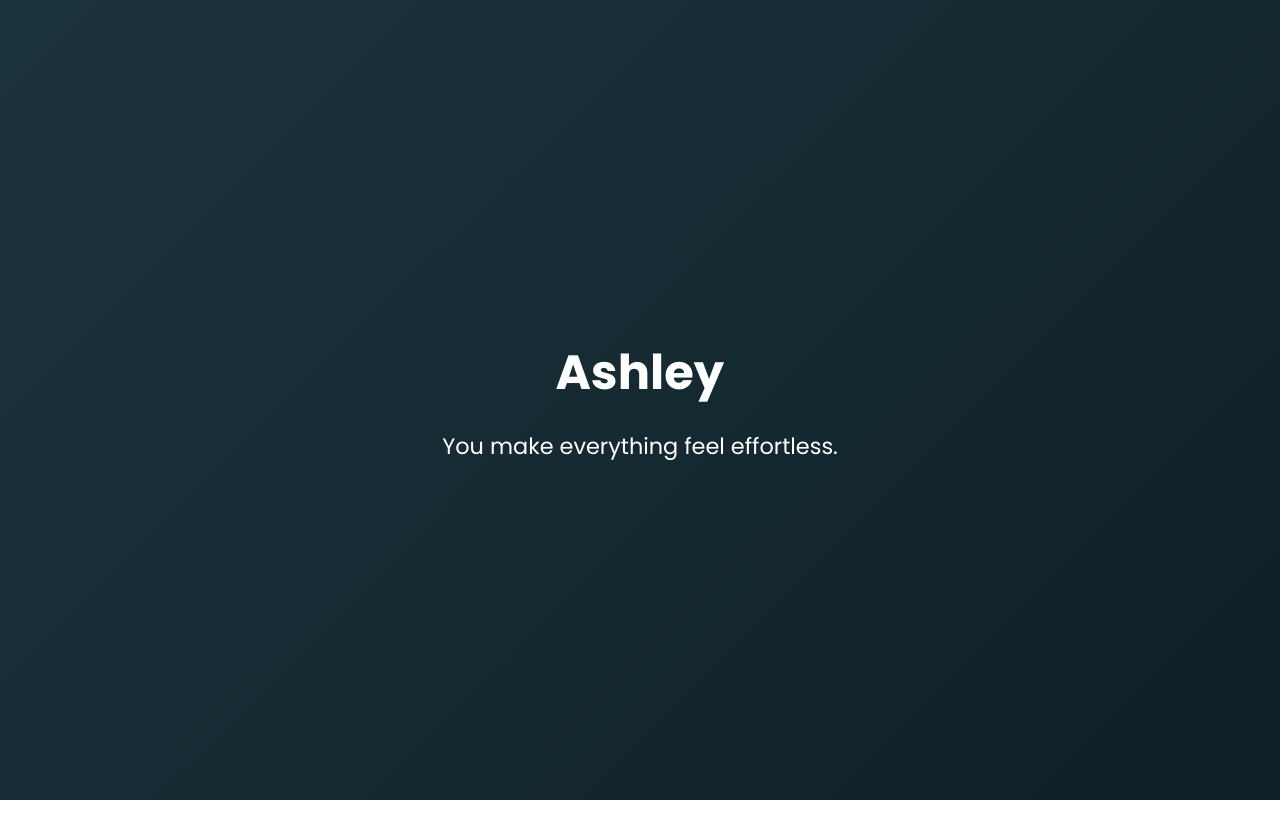
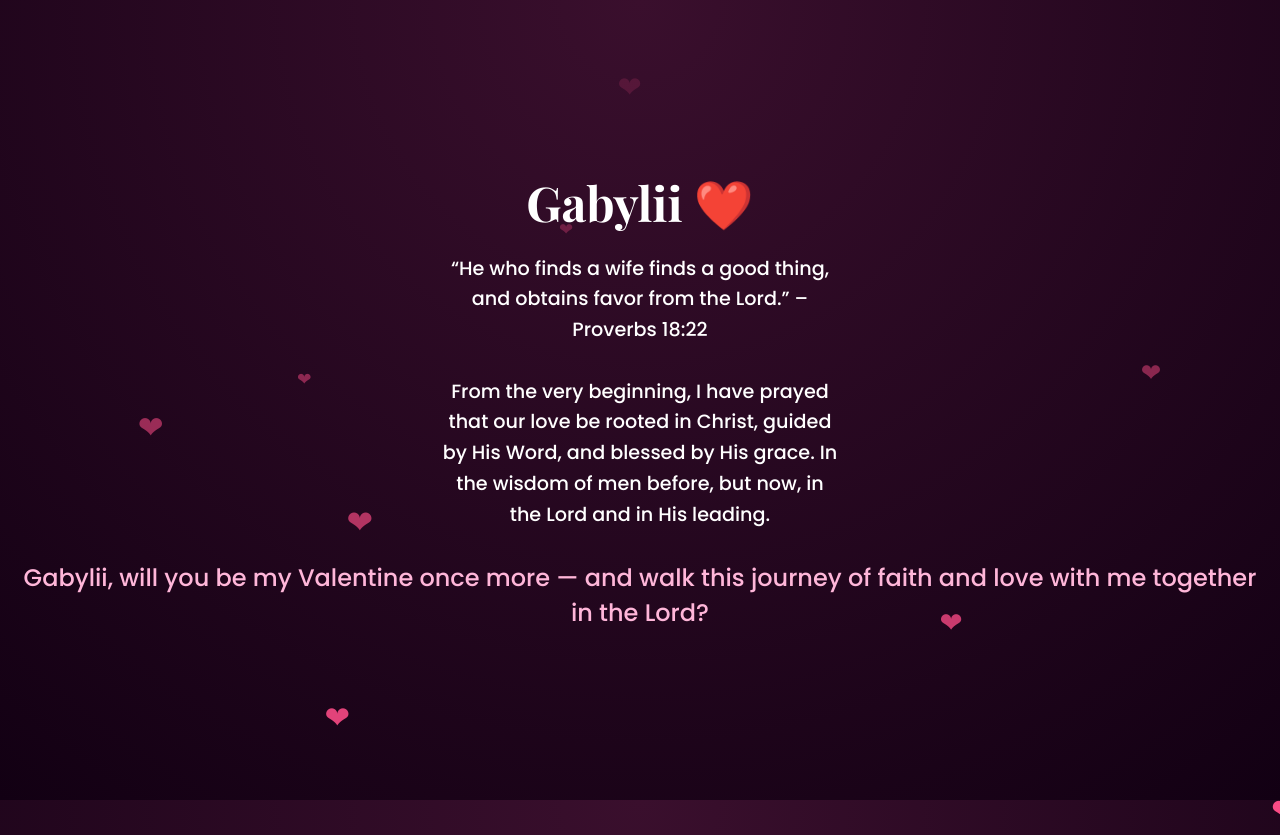
Before and after one commit to rkeyzma/animated-reel, a plain HTML site: page index.html in a window 1280 px wide. Before the commit the page ends 800 px from the top, so only its background shows below. Drawn offline with nearby package versions, Linux system fonts and the light colour scheme.

Commit message:
Update index.html

```diff
--- a/index.html
+++ b/index.html
@@ -3,9 +3,9 @@
 <head>
 <meta charset="UTF-8">
 <meta name="viewport" content="width=device-width, initial-scale=1.0">
-<title>Animated Reel Effect</title>
+<title>For Gabylii ❤️</title>
 
-<link href="https://fonts.googleapis.com/css2?family=Poppins:wght@400;700&display=swap" rel="stylesheet">
+<link href="https://fonts.googleapis.com/css2?family=Playfair+Display:wght@600;700&family=Poppins:wght@300;500&display=swap" rel="stylesheet">
 
 <style>
 * {
@@ -16,64 +16,84 @@
 
 body {
     height: 100vh;
+    overflow: hidden;
     display: flex;
     justify-content: center;
     align-items: center;
+    background: radial-gradient(circle at top, #3a0f2d, #120013);
     font-family: 'Poppins', sans-serif;
-    overflow: hidden;
-    background: linear-gradient(-45deg, #1a1a1a, #0f2027, #203a43, #2c5364);
-    background-size: 400% 400%;
-    animation: gradientMove 8s ease infinite;
+    color: white;
+    text-align: center;
 }
 
 .container {
-    text-align: center;
-    color: white;
+    position: relative;
+    z-index: 2;
     padding: 20px;
 }
 
 h1 {
+    font-family: 'Playfair Display', serif;
     font-size: 3rem;
-    font-weight: 700;
+    margin-bottom: 20px;
     opacity: 0;
-    transform: scale(0.5);
-    animation: popIn 1s ease forwards;
+    transform: translateY(30px);
+    animation: fadeUp 2s ease forwards;
 }
 
-p {
-    margin-top: 20px;
-    font-size: 1.4rem;
+.message {
+    font-size: 1.2rem;
+    max-width: 400px;
+    margin: auto;
+    line-height: 1.6;
     opacity: 0;
-    animation: fadeIn 1s ease forwards;
-    animation-delay: 1s;
+    animation: fadeUp 2s ease forwards;
+    animation-delay: 1.5s;
 }
 
-@keyframes popIn {
+.proposal {
+    font-size: 1.5rem;
+    margin-top: 30px;
+    font-weight: 500;
+    color: #ffb6d9;
+    opacity: 0;
+    animation: fadeUp 2s ease forwards;
+    animation-delay: 3s;
+}
+
+@keyframes fadeUp {
     to {
         opacity: 1;
-        transform: scale(1);
+        transform: translateY(0);
     }
 }
 
-@keyframes fadeIn {
+/* Floating Hearts */
+.heart {
+    position: absolute;
+    bottom: -50px;
+    font-size: 20px;
+    color: #ff4d88;
+    animation: floatUp linear infinite;
+}
+
+@keyframes floatUp {
     to {
-        opacity: 1;
+        transform: translateY(-110vh);
+        opacity: 0;
     }
 }
 
-@keyframes gradientMove {
-    0% {background-position: 0% 50%;}
-    50% {background-position: 100% 50%;}
-    100% {background-position: 0% 50%;}
-}
-
-/* Mobile Optimization */
+/* Mobile */
 @media (max-width: 600px) {
     h1 {
-        font-size: 2.2rem;
+        font-size: 2.3rem;
     }
-    p {
-        font-size: 1.1rem;
+    .message {
+        font-size: 1rem;
+    }
+    .proposal {
+        font-size: 1.2rem;
     }
 }
 </style>
@@ -82,14 +102,39 @@ p {
 <body>
 
 <div class="container">
-    <h1 id="nameText">Ashley</h1>
-    <p id="sentenceText">You make everything feel effortless.</p>
+    <h1>Gabylii ❤️</h1>
+
+    <div class="message">
+        “He who finds a wife finds a good thing,
+        and obtains favor from the Lord.” – Proverbs 18:22
+        <br><br>
+        From the very beginning, I have prayed that our love
+        be rooted in Christ, guided by His Word,
+        and blessed by His grace. In the wisdom of men before, but now, in the Lord and in His leading.
+    </div>
+
+    <div class="proposal">
+        Gabylii, will you be my Valentine once more —
+        and walk this journey of faith and love with me together in the Lord?
+    </div>
 </div>
 
 <script>
-// OPTIONAL: Change text dynamically here
-document.getElementById("My Gabylii").textContent = "Yashwanth";
-document.getElementById("Will you be my forever valentine in the Lord?").textContent = "The calm in every chaos.";
+function createHeart() {
+    const heart = document.createElement("div");
+    heart.classList.add("heart");
+    heart.innerHTML = "❤";
+    heart.style.left = Math.random() * 100 + "vw";
+    heart.style.animationDuration = (4 + Math.random() * 4) + "s";
+    heart.style.fontSize = (15 + Math.random() * 20) + "px";
+    document.body.appendChild(heart);
+
+    setTimeout(() => {
+        heart.remove();
+    }, 8000);
+}
+
+setInterval(createHeart, 500);
 </script>
 
 </body>
```
